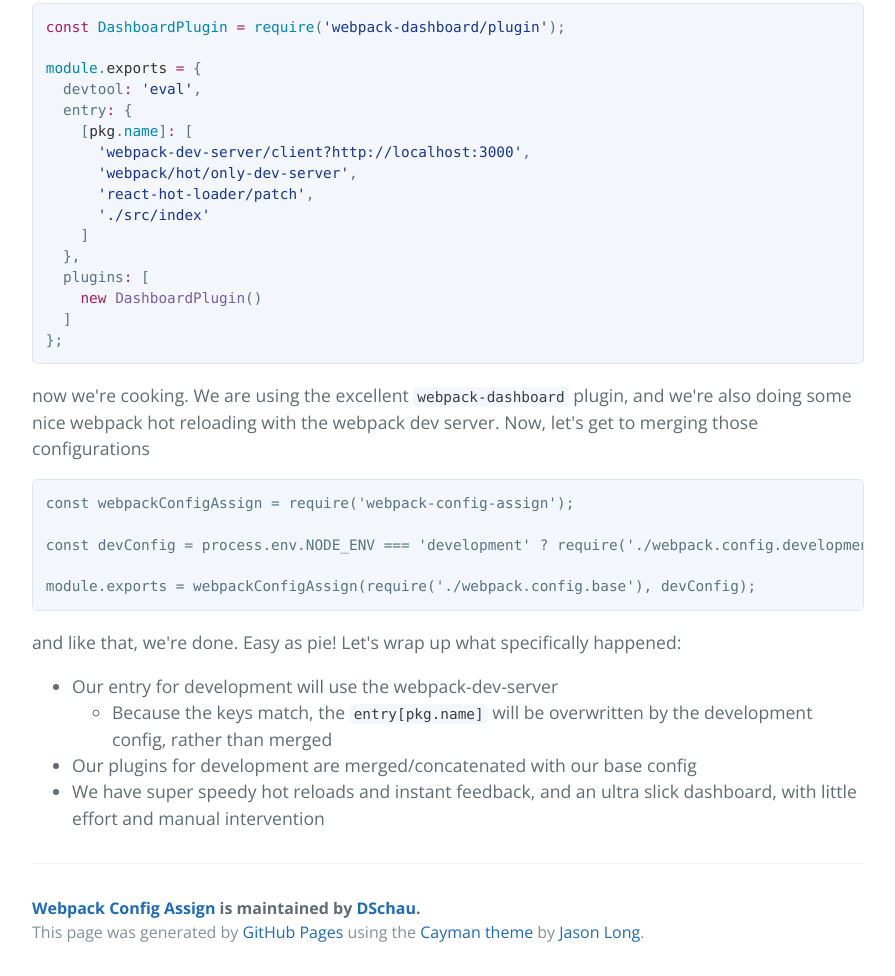
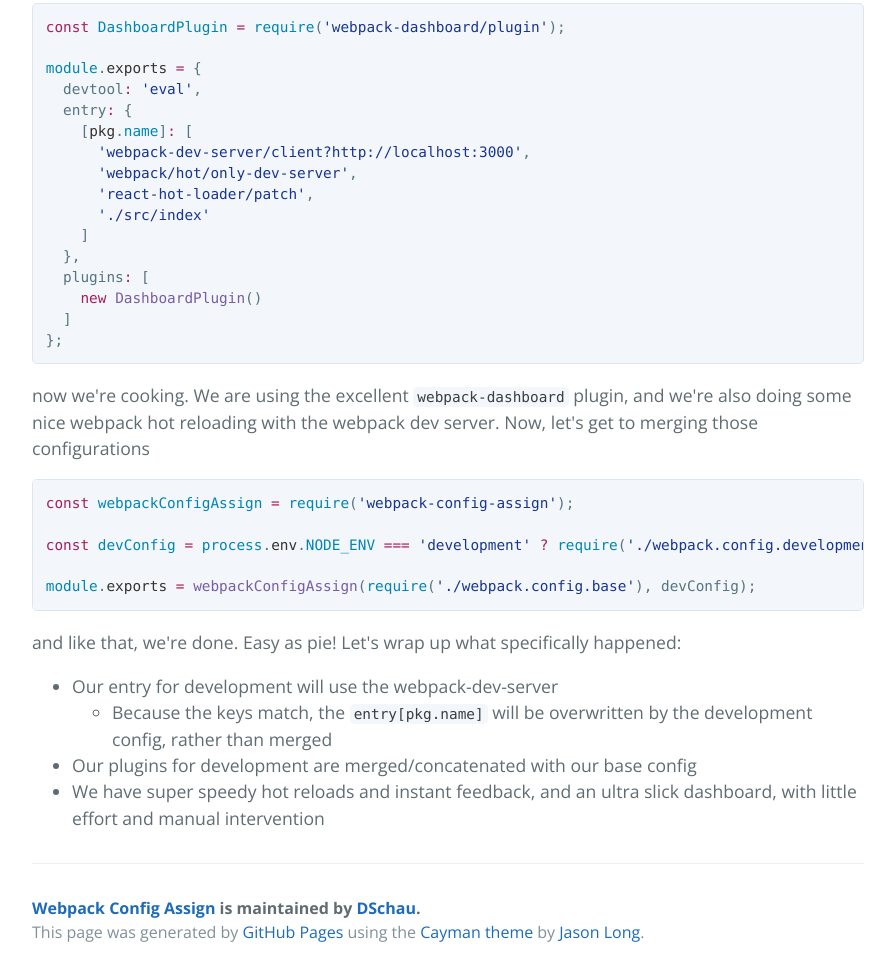
Before and after one commit to DSchau/webpack-config-assign, a plain HTML site: page index.html in a window 1280 px wide. Shown: the part 2919-3895 px from the top of the page, without its empty margins (192-1087 px from the left). Drawn offline with nearby package versions, Linux system fonts and the light colour scheme.

```diff
--- a/index.html
+++ b/index.html
@@ -146,12 +146,11 @@
 
 <p>now we're cooking. We are using the excellent <code>webpack-dashboard</code> plugin, and we're also doing some nice webpack hot reloading with the webpack dev server. Now, let's get to merging those configurations</p>
 
-<pre lang="webpack.config.js"><code>const webpackConfigAssign = require('webpack-config-assign');
+<div class="highlight highlight-source-js"><pre><span class="pl-k">const</span> <span class="pl-c1">webpackConfigAssign</span> <span class="pl-k">=</span> <span class="pl-c1">require</span>(<span class="pl-s"><span class="pl-pds">'</span>webpack-config-assign<span class="pl-pds">'</span></span>);
 
-const devConfig = process.env.NODE_ENV === 'development' ? require('./webpack.config.development') : {};
+<span class="pl-k">const</span> <span class="pl-c1">devConfig</span> <span class="pl-k">=</span> <span class="pl-c1">process</span>.<span class="pl-smi">env</span>.<span class="pl-c1">NODE_ENV</span> <span class="pl-k">===</span> <span class="pl-s"><span class="pl-pds">'</span>development<span class="pl-pds">'</span></span> <span class="pl-k">?</span> <span class="pl-c1">require</span>(<span class="pl-s"><span class="pl-pds">'</span>./webpack.config.development<span class="pl-pds">'</span></span>) <span class="pl-k">:</span> {};
 
-module.exports = webpackConfigAssign(require('./webpack.config.base'), devConfig);
-</code></pre>
+<span class="pl-c1">module</span>.<span class="pl-smi">exports</span> <span class="pl-k">=</span> <span class="pl-en">webpackConfigAssign</span>(<span class="pl-c1">require</span>(<span class="pl-s"><span class="pl-pds">'</span>./webpack.config.base<span class="pl-pds">'</span></span>), devConfig);</pre></div>
 
 <p>and like that, we're done. Easy as pie! Let's wrap up what specifically happened:</p>
 
```
Also changed, not shown: params.json (+1 -1 lines).
